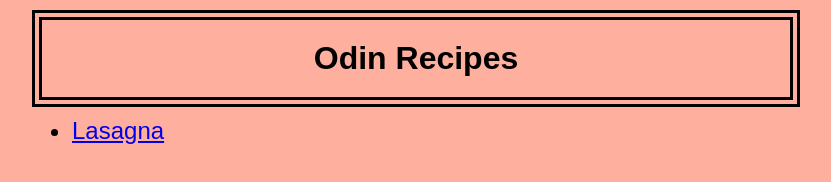
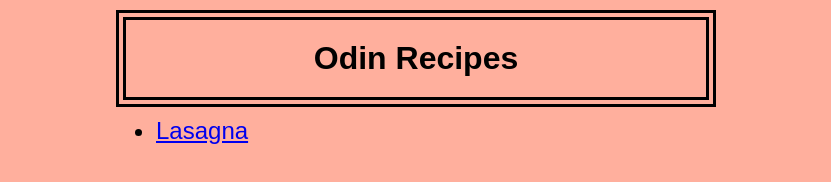
Before and after one commit to DiegoC281/odin-recipes, a plain HTML site: page index.html in a window 1280 px wide. Shown: the whole page, without its empty margins (224-1055 px from the left). Drawn offline with Linux system fonts and the light colour scheme.

Commit message:
Fix max width

```diff
--- a/css/style.css
+++ b/css/style.css
@@ -2,7 +2,7 @@
     background-color: rgb(255, 175, 157);
     font-family: sans-serif;
     margin: auto;
-    max-width: 60vw;
+    max-width: 600px;
 }
 
 h1 {
```
